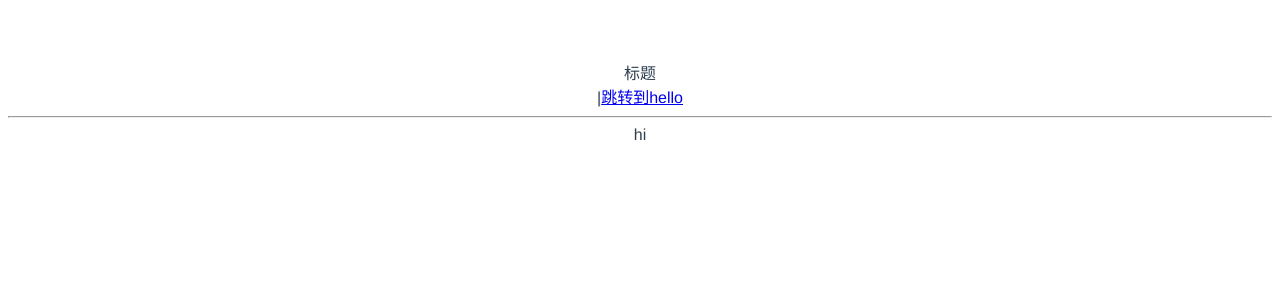
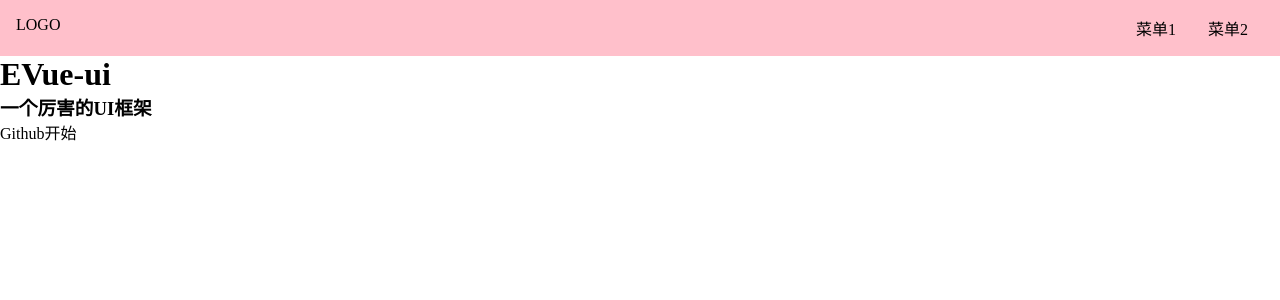
Before and after one commit to EmmaLee1229/EVue-UI-Code, a Vue app: page / in a window 1280 px wide. Shown: the top 300 px of the page. Built offline with nearby package versions, Linux system fonts and the light colour scheme.

Commit message:
更新topNav的样式

```diff
--- a/index.html
+++ b/index.html
@@ -2,7 +2,7 @@
 <html lang="en">
 <head>
   <meta charset="UTF-8">
-  <link rel="icon" href="./public/favicon.ico" />
+  <link rel="icon" href="/favicon.ico" />
   <meta name="viewport" content="width=device-width, initial-scale=1.0">
   <title>Vite App</title>
 </head>
--- a/package.json
+++ b/package.json
@@ -10,6 +10,7 @@
     "vue-router": "4.0.0-beta.3"
   },
   "devDependencies": {
+    "sass": "1.26.10",
     "@vue/compiler-sfc": "^3.0.0-rc.1",
     "vite": "^1.0.0-rc.1"
   }
--- a/src/App.vue
+++ b/src/App.vue
@@ -1,6 +1,4 @@
 <template>
-  <div>标题</div> |<router-link to="/x">跳转到hello</router-link>
-  <hr>
   <router-view></router-view>
 </template>
 
--- a/src/index.css
+++ /dev/null
@@ -1,8 +0,0 @@
-#app {
-  font-family: Avenir, Helvetica, Arial, sans-serif;
-  -webkit-font-smoothing: antialiased;
-  -moz-osx-font-smoothing: grayscale;
-  text-align: center;
-  color: #2c3e50;
-  margin-top: 60px;
-}
--- /dev/null
+++ b/src/index.scss
@@ -0,0 +1,16 @@
+* {
+  margin: 0;
+  padding: 0;
+  box-sizing: border-box;
+}
+ul,
+ol {
+  list-style: none;
+}
+a {
+  text-decoration: none;
+  color: inherit;
+  &:hover {
+    border-bottom: 1px solid;
+  }
+}
--- /dev/null
+++ b/src/views/Doc.vue
@@ -0,0 +1,10 @@
+<template>
+    <div class="topNar">
+        <div class="logo"></div>
+        <div class="menu"></div>
+    </div>
+    <div class="Content">
+        <div class="aside">边栏</div>
+        <div class="main">主内容</div>
+    </div>
+</template>
--- /dev/null
+++ b/src/views/Home.vue
@@ -0,0 +1,37 @@
+<template>
+    <div class="topNav">
+        <div class="logo">LOGO</div>
+        <ul class="menu">
+            <li>菜单1</li>
+            <li>菜单2</li>
+        </ul>
+    </div>
+    <div class="banner">
+        <h1>EVue-ui</h1>
+        <h3>一个厉害的UI框架</h3>
+        <p class="actions">
+            <a >Github</a>
+            <a >开始</a>
+        </p>
+    </div>
+</template>
+<style lang="scss" scoped>
+    .topNav {
+        background: pink;
+        display: flex;
+        padding: 16px;
+        > .logo {
+            max-width: 6em;
+            margin-right: auto;
+        }
+        > .menu {
+            display: flex;
+            white-space: nowrap;
+            flex-wrap: nowrap;
+            > li {
+                margin: 0 1em;
+            }
+        }
+    }
+
+</style>
```
Also changed, not shown: src/main.ts (+6 -6 lines), 1 other file (tests, documents, lock files or other folders).
